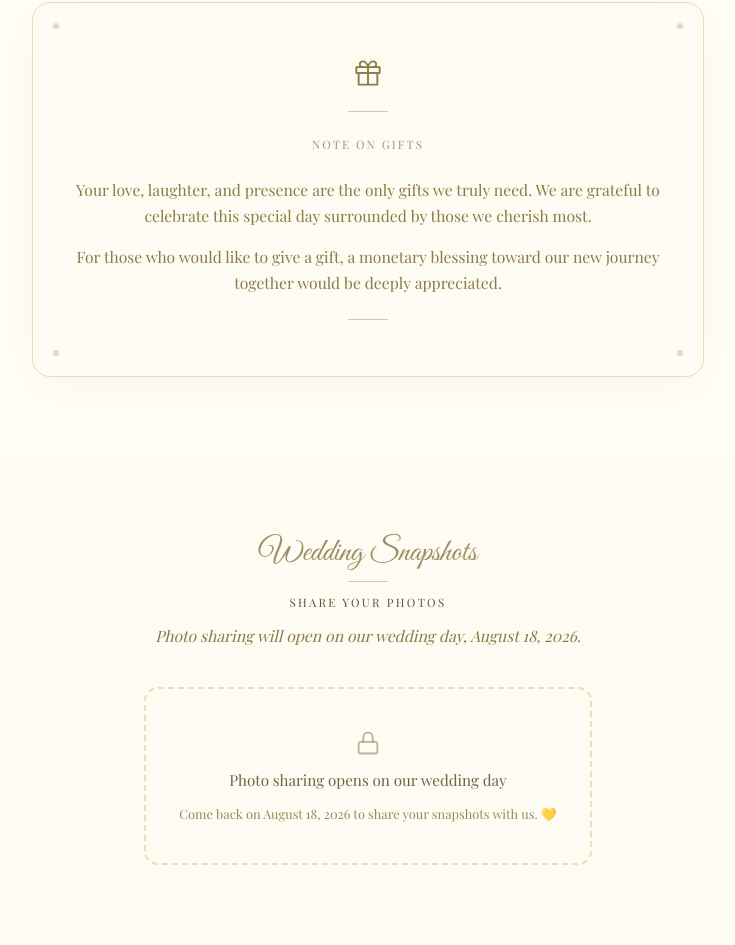
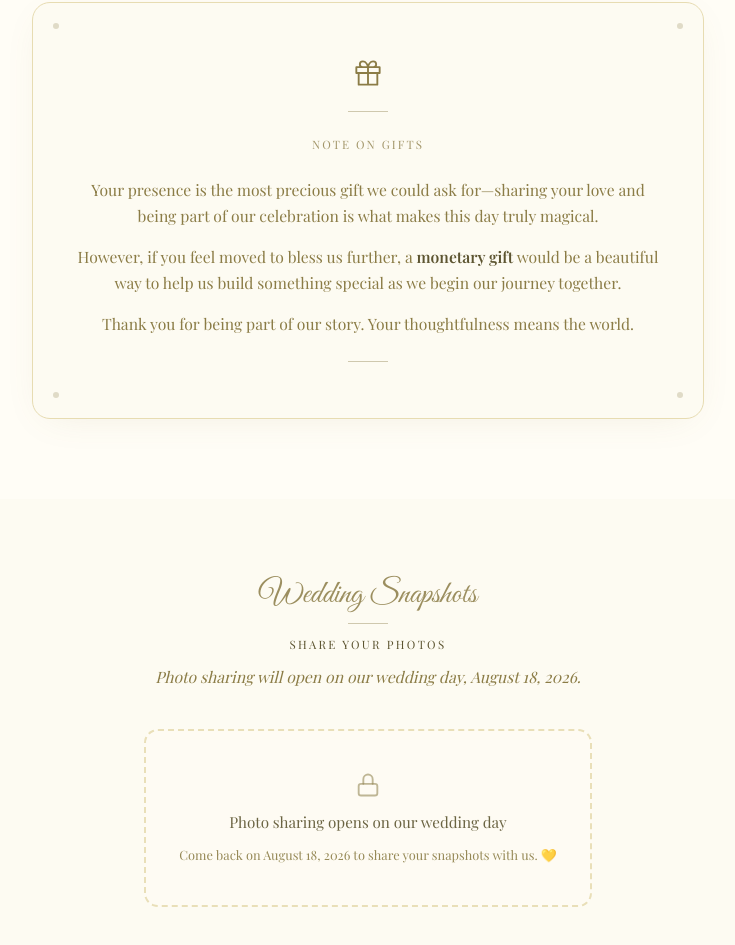
Before and after one commit to theharoldroyce/hkwedding, a Next.js app: page /main in a window 1280 px wide. Shown: the part 8289-9234 px from the top of the page, without its empty margins (272-1007 px from the left). Built offline with nearby package versions, Linux system fonts and the light colour scheme; no server answers; the database is empty.

Commit message:
12072026 update on monetary gift text

```diff
--- a/components/wedding-main.tsx
+++ b/components/wedding-main.tsx
@@ -794,12 +794,13 @@ function GiftNote() {
 
         <div className="flex flex-col gap-4 font-serif leading-relaxed text-muted-foreground" style={{ fontSize: "clamp(0.85rem, 2vw, 0.98rem)" }}>
           <p>
-            Your love, laughter, and presence are the only gifts we truly need.
-            We are grateful to celebrate this special day surrounded by those we cherish most.
+            Your presence is the most precious gift we could ask for—sharing your love and being part of our celebration is what makes this day truly magical.
           </p>
           <p>
-            For those who would like to give a gift, a monetary blessing toward
-            our new journey together would be deeply appreciated.
+           However, if you feel moved to bless us further, a <strong className="font-semibold text-foreground">monetary gift</strong> would be a beautiful way to help us build something special as we begin our journey together.
+          </p>
+          <p>
+            Thank you for being part of our story. Your thoughtfulness means the world.
           </p>
         </div>
 
```
